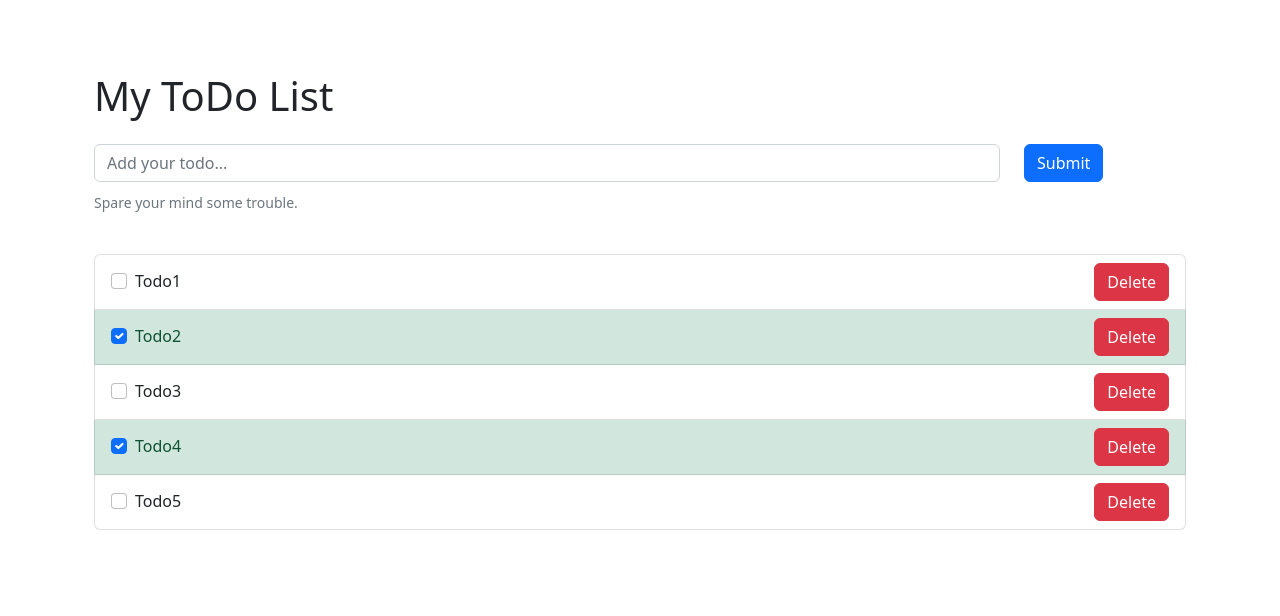
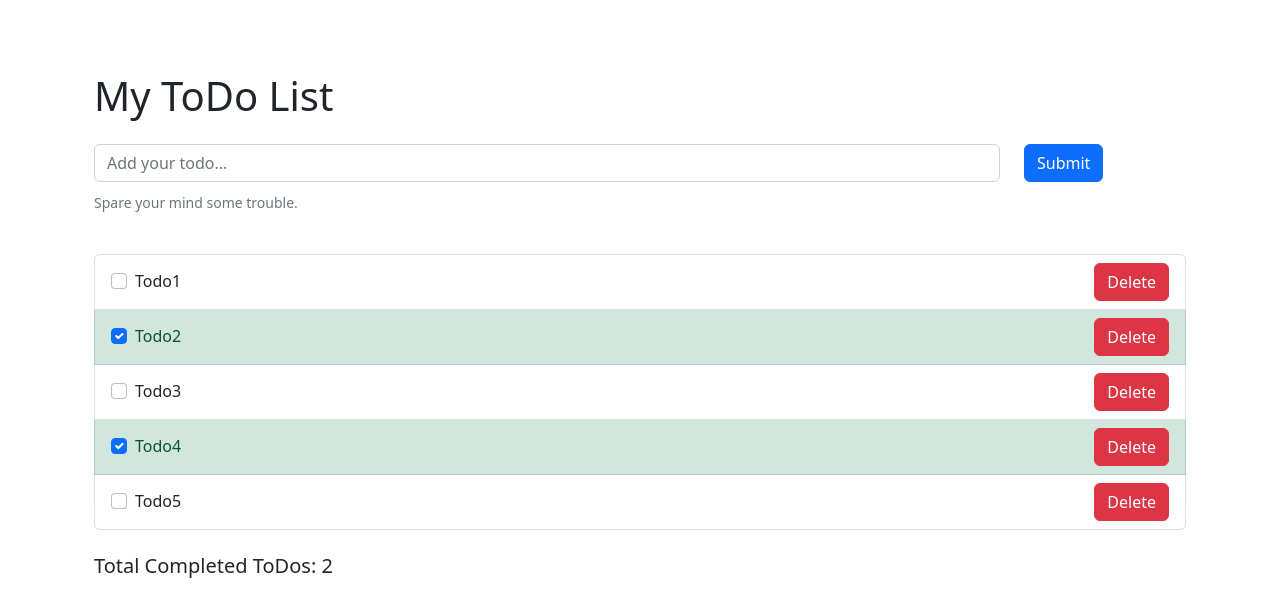
Before and after one commit to ShaviyaVictor/to_do_app, a React (Create React App) app: page / in a window 1280 px wide. Shown: the top 616 px of the page. Built offline with nearby package versions, Linux system fonts and the light colour scheme.

Commit message:
Create TotalCompletedToDos component with the hardcoded value and export it to the root component for display

```diff
--- a/src/App.js
+++ b/src/App.js
@@ -2,6 +2,7 @@ import 'bootstrap/dist/css/bootstrap.min.css';
 import './App.css';
 import AddToDoForm from './components/AddToDoForm';
 import ToDoList from './components/ToDoList';
+import TotalCompletedToDos from './components/TotalCompletedToDos';
 
 function App() {
   return (
@@ -11,6 +12,7 @@ function App() {
       </h1>
       <AddToDoForm />
       <ToDoList />
+      <TotalCompletedToDos />
     </div>
   );
 }
--- /dev/null
+++ b/src/components/TotalCompletedToDos.js
@@ -0,0 +1,11 @@
+import React from "react";
+
+const TotalCompletedToDos = () => {
+  return (
+    <h5 className="mt-4">
+      Total Completed ToDos: 2
+    </h5>
+  )
+};
+
+export default TotalCompletedToDos;
```
